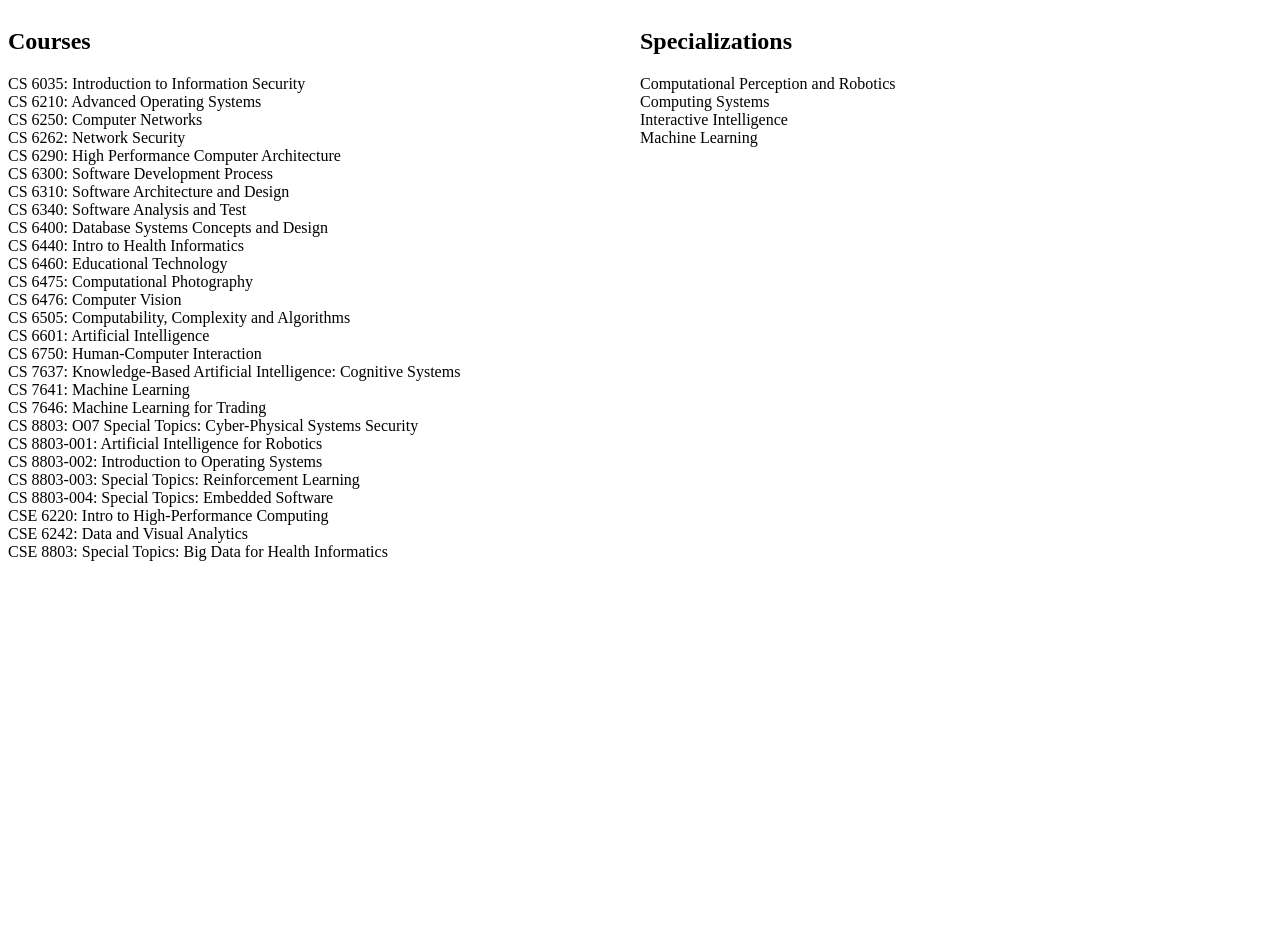
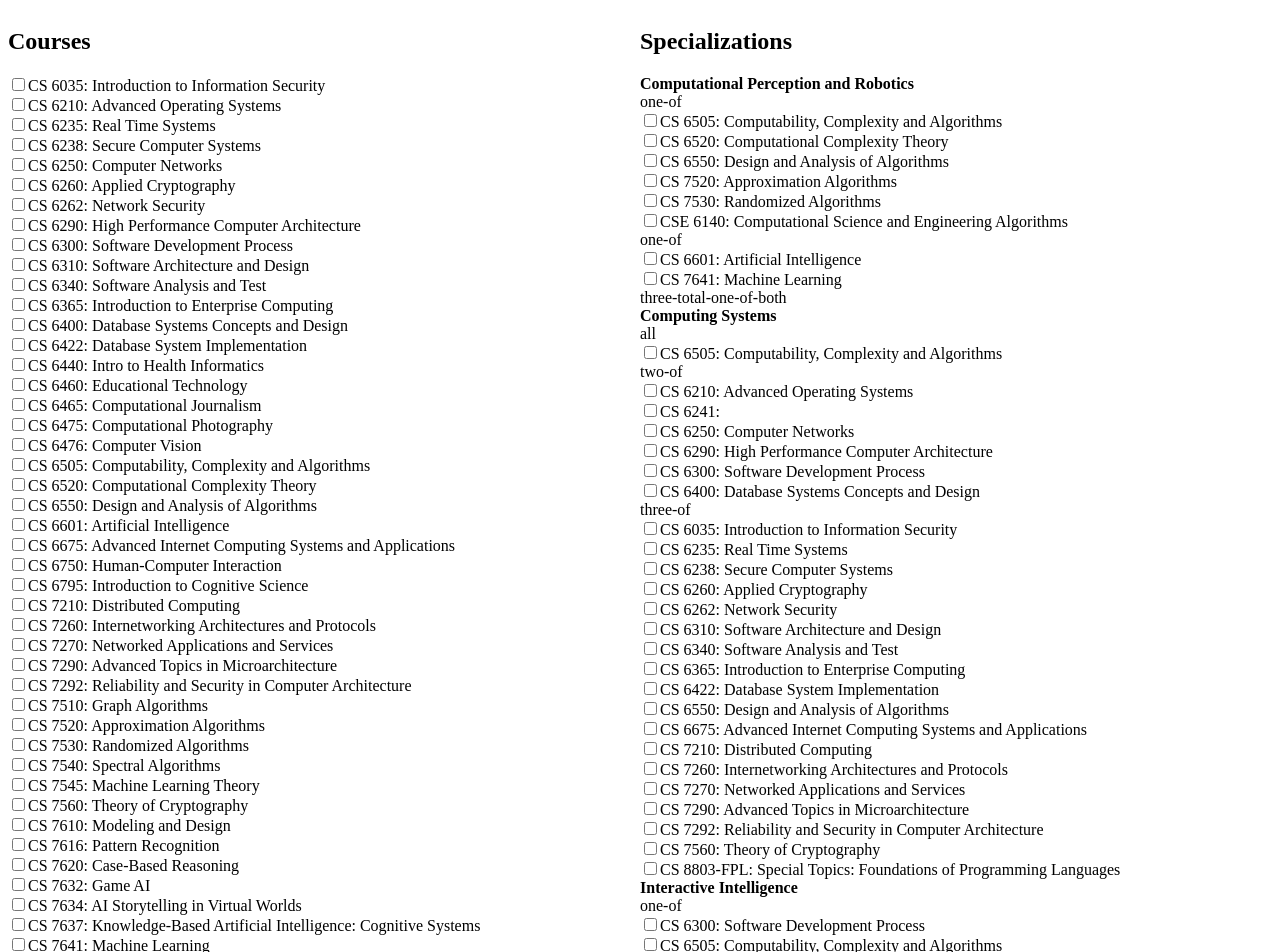
Before and after one commit to jeanbza/git-course-map, a React app: page / in a window 1280 px wide. Shown: the top 952 px of the page. Before the commit the page ends 800 px from the top, so only its background shows below. Built offline with nearby package versions, Linux system fonts and the light colour scheme.

Commit message:
Courses on specializations

```diff
--- a/src/App.js
+++ b/src/App.js
@@ -6,4 +6,3 @@ import ReactDOM from 'react-dom'
 import CoursesApp from './components/CoursesApp'
 
 ReactDOM.render(<CoursesApp/>, document.getElementById('root'))
-console.log(document.getElementById('root'))
--- a/src/components/Course.js
+++ b/src/components/Course.js
@@ -1,5 +1,8 @@
 import React from 'react'
 
-export default ({code, name}) => (
-  <div>{code}: {name}</div>
+export default ({code, name, taken, clickHandler}) => (
+  <div>
+    <input type="checkbox" checked={taken} onClick={clickHandler} />
+    {code}: {name}
+  </div>
 )
--- a/src/components/CoursesApp.js
+++ b/src/components/CoursesApp.js
@@ -6,22 +6,54 @@ import courses from '../courses'
 import Specialization from './Specialization'
 import specializations from '../specializations'
 
-const coursesList = courses
-  .sort((a, b) => a.code.localeCompare(b.code))
-  .map(course => <Course key={course.code} code={course.code} name={course.name}/>)
-const specializationList = specializations
-  .sort((a, b) => a.name.localeCompare(b.name))
-  .map(specialization => <Specialization key={specialization.name} name={specialization.name}/>)
+class CourseApp extends React.Component {
+  constructor(props) {
+    super(props)
+    this.state = courses.reduce((map, course) => {
+      map[course.code] = false
+      return map
+    }, {})
+  }
 
-export default () => (
+  render() {
+    return (
       <div id="app">
         <div id="courses">
           <h2>Courses</h2>
-      {coursesList}
+          {this.courseList()}
         </div>
         <div id="specializations">
           <h2>Specializations</h2>
-      {specializationList}
+          {this.specializationList()}
         </div>
       </div>
     )
+  }
+
+  clickHandler(code) {
+    const newState = {}
+    newState[code] = !this.state[code]
+    this.setState(newState)
+  }
+
+  courseList() {
+    return courses
+      .sort((a, b) => a.code.localeCompare(b.code))
+      .map(course => <Course key={course.code}
+                             code={course.code}
+                             name={course.name}
+                             taken={this.state[course.code]}
+                             clickHandler={_ => this.clickHandler(course.code)}/>)
+  }
+
+  specializationList() {
+    return specializations
+      .sort((a, b) => a.name.localeCompare(b.name))
+      .map(specialization => <Specialization key={specialization.name}
+                                             courses={courses}
+                                             checkedCourses={this.state}
+                                             specialization={specialization}/>)
+  }
+}
+
+export default CourseApp
--- /dev/null
+++ b/src/components/RequiredGroup.js
@@ -0,0 +1,21 @@
+import React from 'react'
+
+import Course from './Course'
+
+export default ({allCourses, checkedCourses, type, groupCourses}) => {
+  const courseNamesByCode = allCourses.reduce((map, course) => {
+    map[course.code] = course.name
+    return map
+  }, {})
+  const courses = groupCourses.map(courseCode => <Course key={courseCode}
+                                                         code={courseCode}
+                                                         name={courseNamesByCode[courseCode]}/>)
+  return (
+    <div>
+      {type}
+      <div>
+        {courses}
+      </div>
+    </div>
+  )
+}
--- a/src/components/Specialization.js
+++ b/src/components/Specialization.js
@@ -1,5 +1,19 @@
 import React from 'react'
 
-export default ({name}) => (
-  <div>{name}</div>
-)
+import RequiredGroup from './RequiredGroup'
+
+export default ({courses, checkedCourses, specialization}) => {
+  const {name, required} = specialization
+  const groups = required.map((group, i) => <RequiredGroup key={i}
+                                                           allCourses={courses}
+                                                           checkedCourses={checkedCourses}
+                                                           type={group.type}
+                                                           groupCourses={group.courses || []}/>)
+
+  return (
+    <div>
+      <strong>{name}</strong>
+      {groups}
+    </div>
+  )
+}
--- a/src/courses.js
+++ b/src/courses.js
@@ -1,29 +1,65 @@
 export default [
-  {code: "CS 6035", name: "Introduction to Information Security"},
-  {code: "CS 6210", name: "Advanced Operating Systems"},
-  {code: "CSE 6220", name: "Intro to High-Performance Computing"},
-  {code: "CSE 6242", name: "Data and Visual Analytics"},
-  {code: "CS 6250", name: "Computer Networks"},
-  {code: "CS 6262", name: "Network Security"},
-  {code: "CS 6290", name: "High Performance Computer Architecture"},
-  {code: "CS 6300", name: "Software Development Process"},
-  {code: "CS 6310", name: "Software Architecture and Design"},
-  {code: "CS 6340", name: "Software Analysis and Test"},
-  {code: "CS 6400", name: "Database Systems Concepts and Design"},
-  {code: "CS 6440", name: "Intro to Health Informatics"},
-  {code: "CS 6460", name: "Educational Technology"},
-  {code: "CS 6475", name: "Computational Photography"},
-  {code: "CS 6476", name: "Computer Vision"},
-  {code: "CS 6505", name: "Computability, Complexity and Algorithms"},
-  {code: "CS 6601", name: "Artificial Intelligence"},
-  {code: "CS 6750", name: "Human-Computer Interaction"},
-  {code: "CS 7637", name: "Knowledge-Based Artificial Intelligence: Cognitive Systems"},
-  {code: "CS 7641", name: "Machine Learning"},
-  {code: "CS 7646", name: "Machine Learning for Trading"},
-  {code: "CSE 8803", name: "Special Topics: Big Data for Health Informatics"},
-  {code: "CS 8803-001", name: "Artificial Intelligence for Robotics"},
-  {code: "CS 8803-002", name: "Introduction to Operating Systems"},
-  {code: "CS 8803-003", name: "Special Topics: Reinforcement Learning"},
-  {code: "CS 8803-004", name: "Special Topics: Embedded Software"},
-  {code: "CS 8803", name: "O07 Special Topics: Cyber-Physical Systems Security"},
+  {code: 'CS 6035', name: 'Introduction to Information Security'},
+  {code: 'CS 6210', name: 'Advanced Operating Systems'},
+  {code: 'CSE 6140', name: 'Computational Science and Engineering Algorithms'},
+  {code: 'CSE 6220', name: 'Intro to High-Performance Computing'},
+  {code: 'CSE 6242', name: 'Data and Visual Analytics'},
+  {code: 'CS 6250', name: 'Computer Networks'},
+  {code: 'CS 6262', name: 'Network Security'},
+  {code: 'CS 6235', name: 'Real Time Systems'},
+  {code: 'CS 6238', name: 'Secure Computer Systems'},
+  {code: 'CS 6260', name: 'Applied Cryptography'},
+  {code: 'CS 6365', name: 'Introduction to Enterprise Computing'},
+  {code: 'CS 6422', name: 'Database System Implementation'},
+  {code: 'CS 6675', name: 'Advanced Internet Computing Systems and Applications'},
+  {code: 'CS 7210', name: 'Distributed Computing'},
+  {code: 'CS 7260', name: 'Internetworking Architectures and Protocols'},
+  {code: 'CS 7270', name: 'Networked Applications and Services'},
+  {code: 'CS 7290', name: 'Advanced Topics in Microarchitecture'},
+  {code: 'CS 7292', name: 'Reliability and Security in Computer Architecture'},
+  {code: 'CS 7560', name: 'Theory of Cryptography'},
+  {code: 'CS 7620', name: 'Case-Based Reasoning'},
+  {code: 'CS 6465', name: 'Computational Journalism'},
+  {code: 'CS 7634', name: 'AI Storytelling in Virtual Worlds'},
+  {code: 'CS 7632', name: 'Game AI'},
+  {code: 'CS 7650', name: 'Natural Language'},
+  {code: 'CS 6795', name: 'Introduction to Cognitive Science'},
+  {code: 'CS 7610', name: 'Modeling and Design'},
+  {code: 'CS 7510', name: 'Graph Algorithms'},
+  {code: 'CSE 6740', name: 'Computational Data Analysis: Learning, Mining, and Computation'},
+  {code: 'CS 7540', name: 'Spectral Algorithms'},
+  {code: 'CS 7545', name: 'Machine Learning Theory'},
+  {code: 'CS 7616', name: 'Pattern Recognition'},
+  {code: 'CSE 6240', name: 'Web Search and Text Mining'},
+  {code: 'CS 6520', name: 'Computational Complexity Theory'},
+  {code: 'CS 6550', name: 'Design and Analysis of Algorithms'},
+  {code: 'CS 7520', name: 'Approximation Algorithms'},
+  {code: 'CS 7530', name: 'Randomized Algorithms'},
+  {code: 'CS 6290', name: 'High Performance Computer Architecture'},
+  {code: 'CS 6300', name: 'Software Development Process'},
+  {code: 'CS 6310', name: 'Software Architecture and Design'},
+  {code: 'CS 6340', name: 'Software Analysis and Test'},
+  {code: 'CS 6400', name: 'Database Systems Concepts and Design'},
+  {code: 'CS 6440', name: 'Intro to Health Informatics'},
+  {code: 'CS 6460', name: 'Educational Technology'},
+  {code: 'CS 6475', name: 'Computational Photography'},
+  {code: 'CS 6476', name: 'Computer Vision'},
+  {code: 'CS 6505', name: 'Computability, Complexity and Algorithms'},
+  {code: 'CS 6601', name: 'Artificial Intelligence'},
+  {code: 'CS 6750', name: 'Human-Computer Interaction'},
+  {code: 'CS 7637', name: 'Knowledge-Based Artificial Intelligence: Cognitive Systems'},
+  {code: 'CS 7641', name: 'Machine Learning'},
+  {code: 'CS 7646', name: 'Machine Learning for Trading'},
+  {code: 'CSE 8803', name: 'Special Topics: Big Data for Health Informatics'},
+  {code: 'CS 8803-FPL', name: 'Special Topics: Foundations of Programming Languages'},
+  {code: 'CS 8803-001', name: 'Artificial Intelligence for Robotics'},
+  {code: 'CS 8803-002', name: 'Introduction to Operating Systems'},
+  {code: 'CS 8803-003', name: 'Special Topics: Reinforcement Learning'},
+  {code: 'CS 8803-004', name: 'Special Topics: Embedded Software'},
+  {code: 'CS 8803-007', name: 'Special Topics: Cyber-Physical Systems Security'},
+  {code: 'CS 8803-xx1', name: 'Special Topics: Computational Creativity'},
+  {code: 'CS 8803-xx2', name: 'Special Topics: Computational Social Science'},
+  {code: 'CS 8803-xx3', name: 'Special Topics: Advanced Game AI'},
+  {code: 'CS 8803-xx4', name: 'Special Topics: Probabilistic Graph Models'},
+  {code: 'CS 8803-xx5', name: 'Special Topics: Multiview Geometry in Computer Vision'},
 ]
--- a/src/specializations.js
+++ b/src/specializations.js
@@ -14,7 +14,7 @@ export default [
         type: 'three-total-one-of-both',
         subcategories: [
           {
-            courses: ['CS 6475', 'CS 6476', 'CS 7499', 'CS 7636', 'CS 7650', 'CS 8803']
+            courses: ['CS 6475', 'CS 6476', 'CS 7499', 'CS 7636', 'CS 7650', 'CS 8803-xx5']
           },
           {
             courses: ['CS 7630', 'CS 7631', 'CS 7633', 'CS 7649', 'CS 8803-O01']
@@ -53,7 +53,7 @@ export default [
       },
       {
         type: 'two-of',
-        courses: ['CS 6440', 'CS 6460', 'CS 6465', 'CS 7634', 'CS 8803', 'CS 7632', 'CS 7650', 'CS 8803', 'CS 6795', 'CS 7610', 'CS 8803']
+        courses: ['CS 6440', 'CS 6460', 'CS 6465', 'CS 7634', 'CS 8803-xx3', 'CS 7632', 'CS 7650', 'CS 8803-xx2', 'CS 6795', 'CS 7610', 'CS 8803-xx1']
       }
     ]
   },
@@ -70,7 +70,7 @@ export default [
       },
       {
         type: 'three-of',
-        courses: ['CS 7540', 'CS 7545', 'CS 7616', 'CS 7646', 'CS 7650', 'CS 8803', 'CSE 6240', 'CSE 6242']
+        courses: ['CS 7540', 'CS 7545', 'CS 7616', 'CS 7646', 'CS 7650', 'CS 8803-xx4', 'CSE 6240', 'CSE 6242']
       }
     ]
   }
```
Lines whose indentation alone changed are shown as unchanged.
